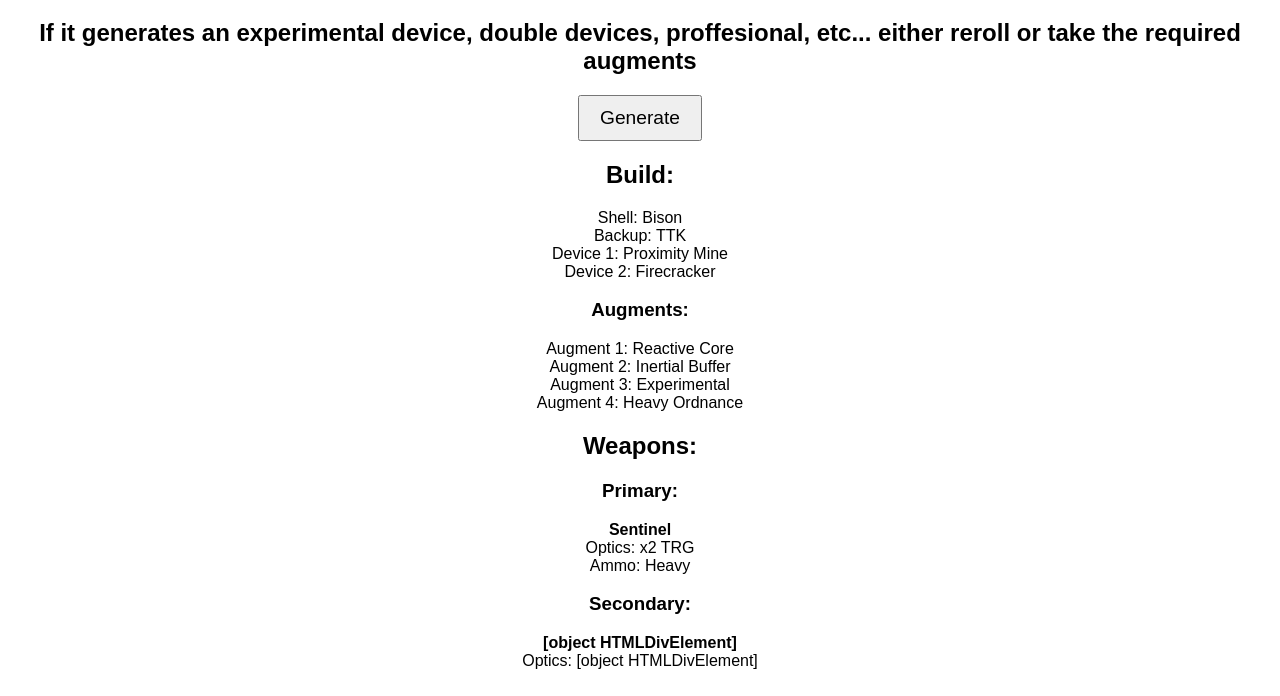
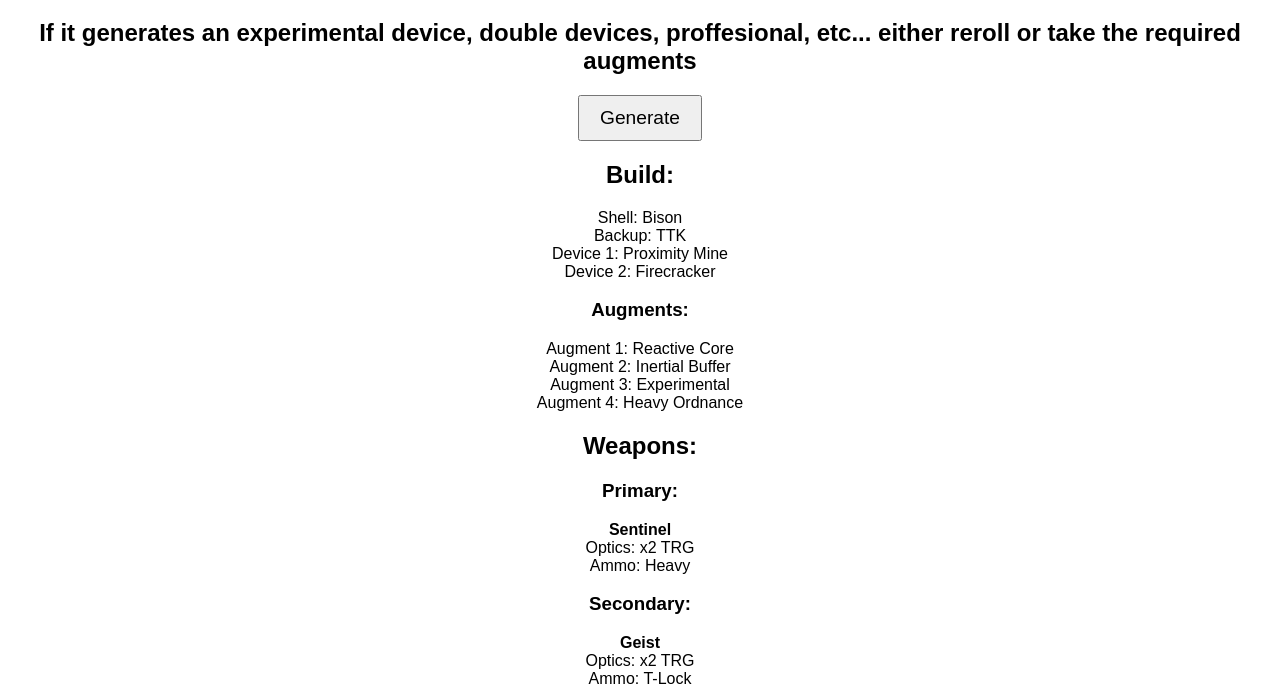
Before and after one commit to Gierownik/RandomBuildGenerator, a plain HTML site: page index.html in a window 1280 px wide. Both pictures are taken after a click on the button "Generate". Shown: the part 119-815 px from the top of the page. Drawn offline with Linux system fonts and the light colour scheme.

Commit message:
Perk Fix

```diff
--- a/index.html
+++ b/index.html
@@ -660,14 +660,30 @@ const ammo2 = {
 
 
     const shel = shell[shellNumber];
+    let opt1, amm1, back, per2, per3, per4;
     const dev1 = device1[dev1Number];
     const dev2 = device2[dev2Number];
     const per1 = perk1[per1Number];
-    const per2 = perk2[per2Number];
-    const per3 = perk3[per3Number];
-    const per4 = perk4[per4Number];
     const pri = primary[priNumber];
-    let opt1, amm1;
+    const sec = secondary[secNumber];
+    opt2 = optic2[opt2Number];
+    amm2 = ammo2[amm2Number];
+    if (per1Number === per2Number){
+      per2 = perk2[(per2Number * per3Number) / per1Number];
+    } else {
+      per2 = perk2[per2Number];
+    }
+    if (per1Number === per3Number || per2Number === per3Number){
+      per3 = perk3[(per3Number * per1Number) / per2Number];
+    } else {
+      per3 = perk3[per3Number];
+    }
+    if (per1Number === per4Number || per2Number === per4Number || per3Number === per4Number){
+      per3 = perk4[(per4Number * per3Number) / per3Number];
+    } else {
+      per4 = perk4[per4Number];
+    }
+
 
 if (priNumber === 8) {
   opt1 = optic1[1];
@@ -676,7 +692,6 @@ if (priNumber === 8) {
   opt1 = optic1[opt1Number];
   amm1 = ammo1[amm1Number];
 }
-let back;
 
 if (
   (per1Number === 31 || per2Number === 31 || per3Number === 31 || per4Number === 31) &&
```
